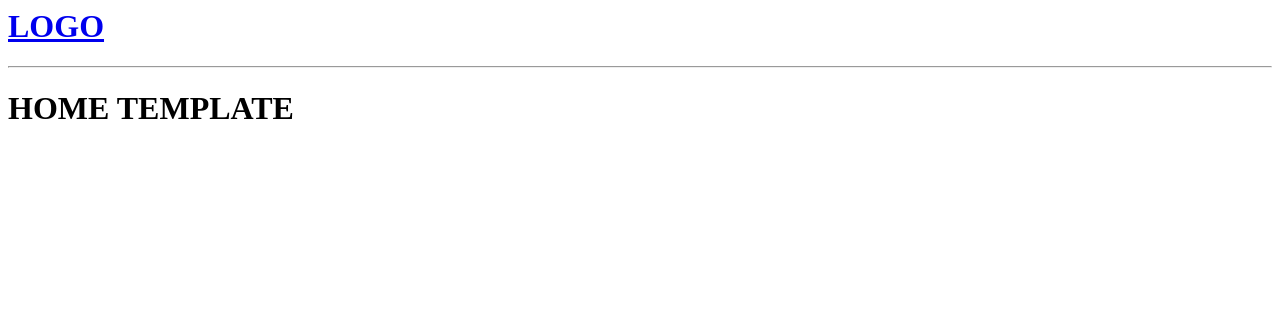
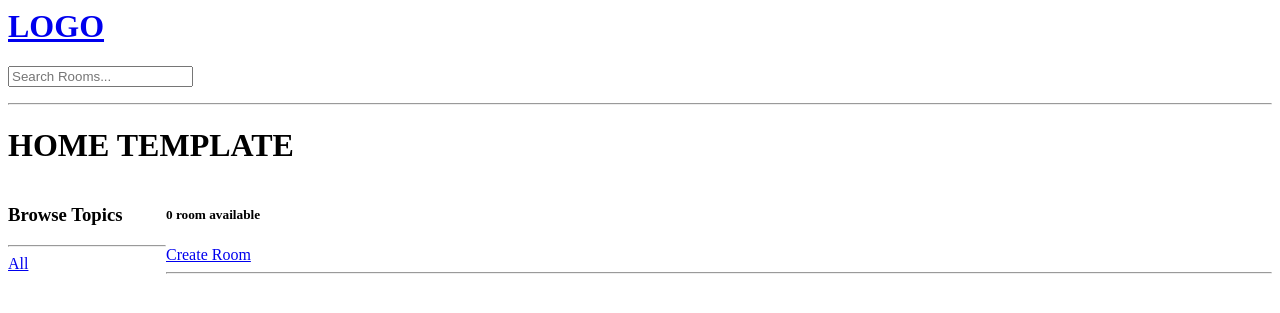
Before and after one commit to Fr0stFree/Teammates, a Django app: page / in a window 1280 px wide. Shown: the top 313 px of the page. Run offline with Django 4.2, Linux system fonts and the light colour scheme; data that the repository does not hold is empty.

Commit message:
core logic and search engine added

```diff
--- a/blog_project/blog_project/admin.py
+++ b/blog_project/blog_project/admin.py
@@ -1,6 +1,8 @@
 from django.contrib import admin
 
-from rooms.models import Room
+from rooms.models import Room, Message, Topic
 
 
+admin.site.register(Topic)
 admin.site.register(Room)
+admin.site.register(Message)
--- a/blog_project/rooms/models.py
+++ b/blog_project/rooms/models.py
@@ -28,6 +28,9 @@ class Room(models.Model):
     updated = models.DateTimeField(auto_now=True)
     created = models.DateTimeField(auto_now_add=True)
 
+    class Meta:
+        ordering = ['-updated', '-created']
+
     def __str__(self):
         return self.name
 
--- a/blog_project/rooms/urls.py
+++ b/blog_project/rooms/urls.py
@@ -6,4 +6,7 @@ from . import views
 urlpatterns = [
     path('', views.home, name='home'),
     path('room/<str:pk>/', views.room, name='room'),
+    path('create_room/', views.createRoom, name='create-room'),
+    path('update_room/<str:pk>/', views.updateRoom, name='update-room'),
+    path('delete_room/<str:pk>/', views.deleteRoom, name='delete-room'),
 ]
--- a/blog_project/rooms/views.py
+++ b/blog_project/rooms/views.py
@@ -1,15 +1,77 @@
-from django.shortcuts import render, get_object_or_404
+from django.shortcuts import render, get_object_or_404, redirect
+from django.db.models import Q
 
-from .models import Room
+from .models import Room, Topic
+from .forms import RoomForm
+
 
 def home(request):
+    template = 'rooms/home.html'
+    q = request.GET.get('q') if request.GET.get('q') else ''
+    rooms = Room.objects.filter(
+        Q(topic__name__icontains=q) |
+        Q(name__icontains=q) |
+        Q(description__icontains=q)
+    )
     context = {
-        'rooms': Room.objects.all(),
+        'rooms': rooms,
+        'topics': Topic.objects.all(),
+        'room_count': rooms.count()
     }
-    return render(request, 'rooms/home.html', context)
+    return render(request, template, context)
+
 
 def room(request, pk):
+    template = 'rooms/room.html'
     context = {
         'room': get_object_or_404(Room, pk=pk),
     }
-    return render(request, 'rooms/room.html', context)
+    return render(request, template, context)
+
+
+def createRoom(request):
+    if request.method == 'GET':
+        template = 'rooms/room_form.html'
+        context = {
+            'form': RoomForm(),
+        }
+        return render(request, template, context)
+
+    elif request.method == 'POST':
+        form = RoomForm(request.POST)
+        if form.is_valid():
+            form.save()
+            return redirect('home')
+
+
+def updateRoom(request, pk):
+    room = Room.objects.get(pk=pk)
+
+    if request.method == 'GET':
+        template = 'rooms/room_form.html'
+        context = {
+            'room': room,
+            'form': RoomForm(instance=room),
+        }
+        return render(request, template, context)
+
+    elif request.method == 'POST':
+        form = RoomForm(request.POST, instance=room)
+        if form.is_valid():
+            form.save()
+            return redirect('home')
+
+
+def deleteRoom(request, pk):
+    room = Room.objects.get(pk=pk)
+
+    if request.method == 'GET':
+        template = 'delete.html'
+        context = {
+            'obj': room,
+        }
+        return render(request, template, context)
+
+    elif request.method == 'POST':
+        room.delete()
+        return redirect('home')
--- a/blog_project/templates/navbar.html
+++ b/blog_project/templates/navbar.html
@@ -1,5 +1,7 @@
 <a href='/'>
     <h1>LOGO</h1>
 </a>
-
+<form method='GET' action="{% url 'home' %}">
+    <input type='text' name='q' placeholder='Search Rooms...'>
+</form>
 <hr>
--- a/blog_project/templates/rooms/home.html
+++ b/blog_project/templates/rooms/home.html
@@ -1,17 +1,44 @@
 {% extends 'main.html' %}
-
 {% block content %}
-
+    <style>
+    .home-container {
+        display: grid;
+        grid-template-columns: 1fr 7fr;
+    }
+    </style>
     <h1>HOME TEMPLATE</h1>
+    <div class='home-container'>
+        <div>
+            <h3>Browse Topics</h3>
+            <hr>
+            <div>
+                <a href="{% url 'home' %}">All</a>
+            </div>
+            {% for topic in topics %}
+                <div>
+                    <a href="{% url 'home' %}?q={{ topic.name }}">{{ topic.name }}</a>
+                </div>
+            {% endfor %}
+        </div>
 
         <div>
+            <h5>{{ room_count }} room available</h5>
+            <a href="{% url 'create-room' %}">Create Room</a>
+            <hr>
             <div>
                 {% for room in rooms %}
                     <div>
-                <h4>{{room.id}} -- <a href="{% url 'room' room.id %}">{{room.name}}</a></h4>
+                        <a href="{% url 'update-room' room.id %}">Edit</a>
+                        <a href="{% url 'delete-room' room.id %}">Delete</a>
+                        <span>@{{ room.host.username }}</span>
+                        <h4>
+                            {{ room.id }} -- <a href="{% url 'room' room.id %}">{{ room.name }}</a>
+                        </h4>
+                        <small>{{ room.topic.name }}</small>
+                        <hr>
                     </div>
                 {% endfor %}
             </div>
         </div>
-
+    </div>
 {% endblock content %}
```
Also changed, not shown: blog_project/rooms/forms.py (added, +10 -0 lines), blog_project/templates/delete.html (added, +11 -0 lines), blog_project/templates/rooms/room_form.html (added, +13 -0 lines). Lines whose indentation alone changed are shown as unchanged.
